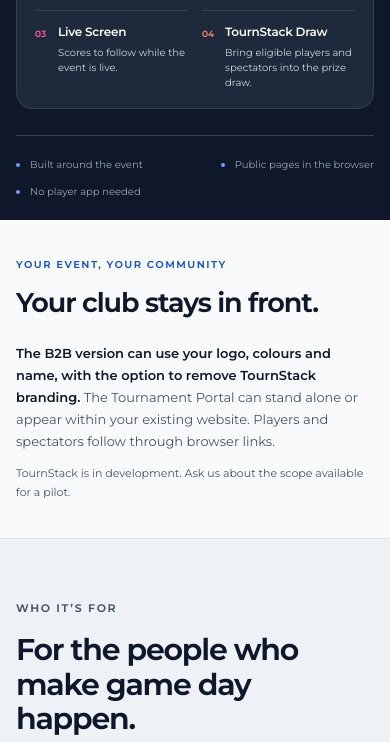
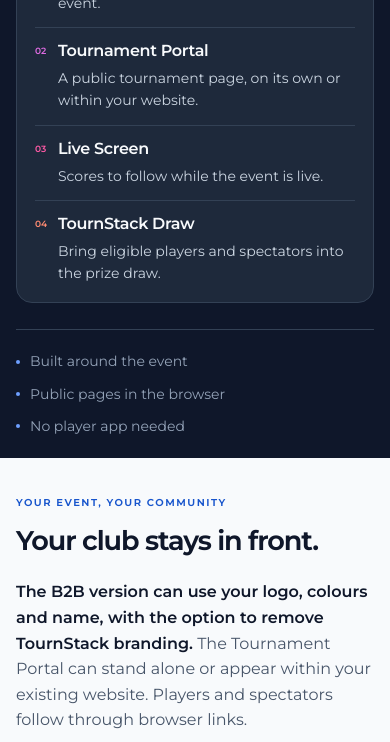
Before and after one commit to mitjamitrusevski-hue/tournstack.webpage, a plain HTML site: page index.html in a window 390 px wide. Shown: the part 1011-1753 px from the top of the page. Drawn offline with Linux system fonts and the light colour scheme.

Commit message:
Refine image panels and mobile reading sizes

```diff
--- a/assets/css/styles.css
+++ b/assets/css/styles.css
@@ -159,3 +159,13 @@ button:focus-visible{outline:3px solid var(--action);outline-offset:4px}
 .vision-editorial .text-link{margin-top:18px;color:var(--action)}
 .vision-editorial .text-link>span{color:var(--action)}
 @media(max-width:760px){.lifestyle-caption{right:8px;bottom:6px;font-size:8px;padding:3px 6px}.hero-feature-list li:last-child{grid-column:auto;padding-top:13px}.hero-feature-list li:nth-child(3){border-bottom:0}.image-slot{grid-template-columns:1fr}.image-slot-art{min-height:160px}.image-slot figcaption{padding:24px}.future-layout{grid-template-columns:1fr;gap:22px}.future-layout>div:last-child{font-size:14px}}
+
+/* Keep the reading copy comfortable at phone widths. */
+@media(max-width:760px){
+  .hero-detail,.saas-inner p:not(.eyebrow),.section-intro h2+p,.audience-card>p:not(.card-kicker):not(.card-detail),.example-copy p,.vision-hero h1+p,.editorial-copy,.future-layout>div:last-child,.contact-inner p:not(.eyebrow),.contact-intro>p:not(.eyebrow),.faq-answer{font-size:16px;line-height:1.6}
+  .hero-feature-list{grid-template-columns:1fr;gap:0}
+  .hero-feature-list li:nth-child(3){border-bottom:1px solid var(--steel)}
+  .hero-feature-list h3,.faq-question{font-size:16px}
+  .hero-feature-list p,.hero-note,.hero-foot,.saas-inner .saas-note,.card-detail,.faq-group-heading p,.faq-sidebar-note,.image-slot figcaption span,.contact-form-card>p,.form-privacy,.form-status{font-size:14px;line-height:1.6}
+  .form-field label{font-size:14px}
+}
--- a/index.html
+++ b/index.html
@@ -14,7 +14,7 @@
   <link rel="canonical" href="https://tournstack.com/">
   <link rel="icon" type="image/svg+xml" href="assets/brand/TS_MasterFavicon_Shield_FullColor_DeepSlateBG_RGB.svg">
   <link rel="preload" href="assets/fonts/Montserrat-Latin.woff" as="font" type="font/woff" crossorigin>
-  <link rel="stylesheet" href="assets/css/styles.css?v=20261004-1">
+  <link rel="stylesheet" href="assets/css/styles.css?v=20261004-2">
   <!-- Privacy-friendly analytics by Plausible -->
   <script async src="https://plausible.io/js/pa-hcj_wYFVMwBOaNDFRuGWR.js"></script>
   <script>
@@ -166,7 +166,7 @@
         <div class="example-meta"><p class="eyebrow">AN EARLY LIVE EXAMPLE</p><p class="example-place">Lisbon<span aria-hidden="true">.</span></p><p class="example-date">28 September 2026<br>Timeless Passion Padel Tournament</p><p class="example-scale"><strong>80+ players</strong><span>70+ spectators</span></p></div>
         <div class="example-copy"><h2 id="lisbon-title">An idea put into play.</h2><p>The core system was used at the Timeless Passion Padel Tournament in Lisbon. Organizer tools, a public tournament page, live score displays and TournStack Draw came together for one event.</p><p>It was a real start, and one event. We’re now learning what needs to work reliably across more organizers and formats. We’ve begun conversations with a local league about testing TournStack.</p><a class="text-link light-link" href="https://timelesspassion.fun/en/padel" title="Timeless Passion Padel Tournament: Lisbon event information" rel="external" hreflang="en">Explore the Timeless Passion event <span aria-hidden="true">↗</span></a></div>
       </div>
-      <figure class="image-slot image-slot-lisbon" aria-label="Reserved space for an approved photograph from the Lisbon tournament"><div class="image-slot-art" aria-hidden="true"><span class="court-line court-line-one"></span><span class="court-line court-line-two"></span><span class="court-ball"></span></div><figcaption><strong>Lisbon, from the court.</strong><span>Event photography will appear here once an image is selected and approved.</span></figcaption></figure>
+      <figure class="container image-slot image-slot-lisbon" aria-label="Illustrated placeholder for a photograph from the Lisbon tournament"><div class="image-slot-art" aria-hidden="true"><span class="court-line court-line-one"></span><span class="court-line court-line-two"></span><span class="court-ball"></span></div><figcaption><strong>Lisbon, from the court.</strong><span>Illustration for now. We’ll share a real moment from our first live event here when it’s ready.</span></figcaption></figure>
     </section>
     <section class="section section-tint" aria-labelledby="future-title"><div class="container future-layout"><div><p class="eyebrow">THE LONG VIEW</p><h2 id="future-title">Room for every kind of tournament.</h2></div><div><p>We’re starting with organizers and sports centers. Once TournStack has proved reliable across more events, we want to bring the same four-part experience to everyday organizers too—from a backyard birthday tournament to a semi-pro competition.</p><p>That future personal offering would keep the Organizer Dashboard, Tournament Portal, Live Screen and TournStack Draw, adapted to the size of the event. We’ll add sports and formats as they’re tested, learning from real events along the way.</p><a class="text-link" href="vision.html" title="Read about TournStack’s longer-term direction" hreflang="en" data-link-type="internal">Read our vision <span aria-hidden="true">→</span></a></div></div></section>
     <section class="section section-team" aria-labelledby="team-title">
```
Also changed, not shown: contact.html (+1 -1 lines), faq.html (+1 -1 lines), vision.html (+2 -2 lines), README.md.
